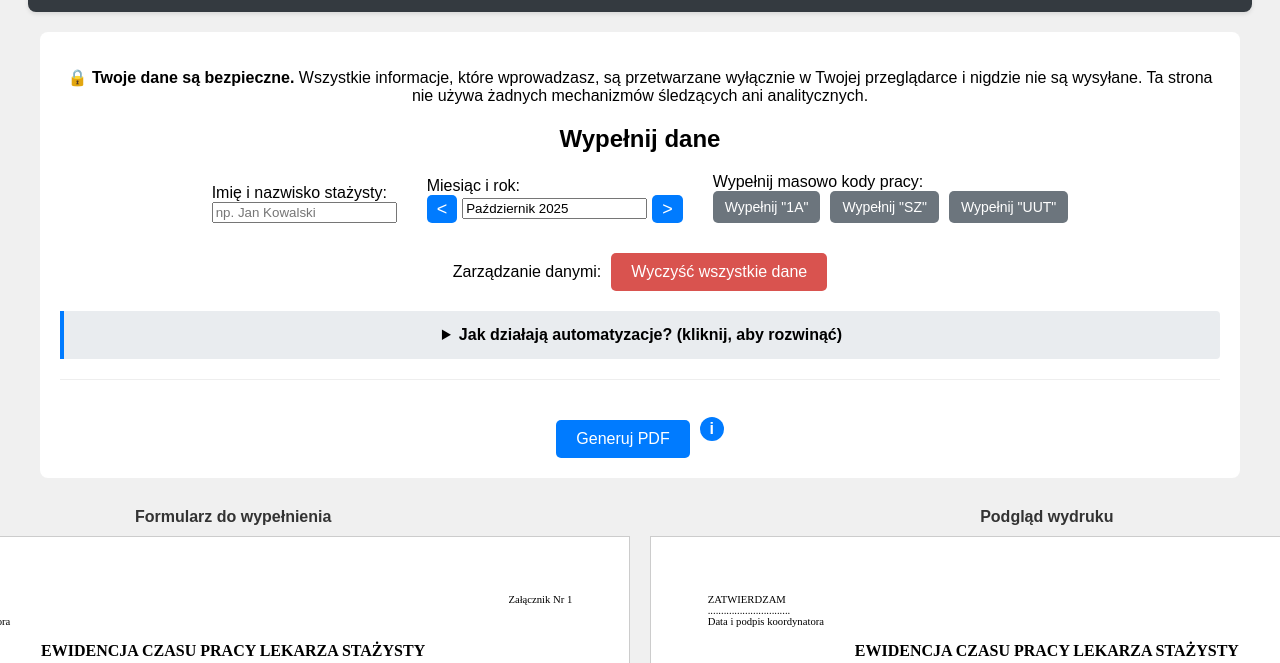
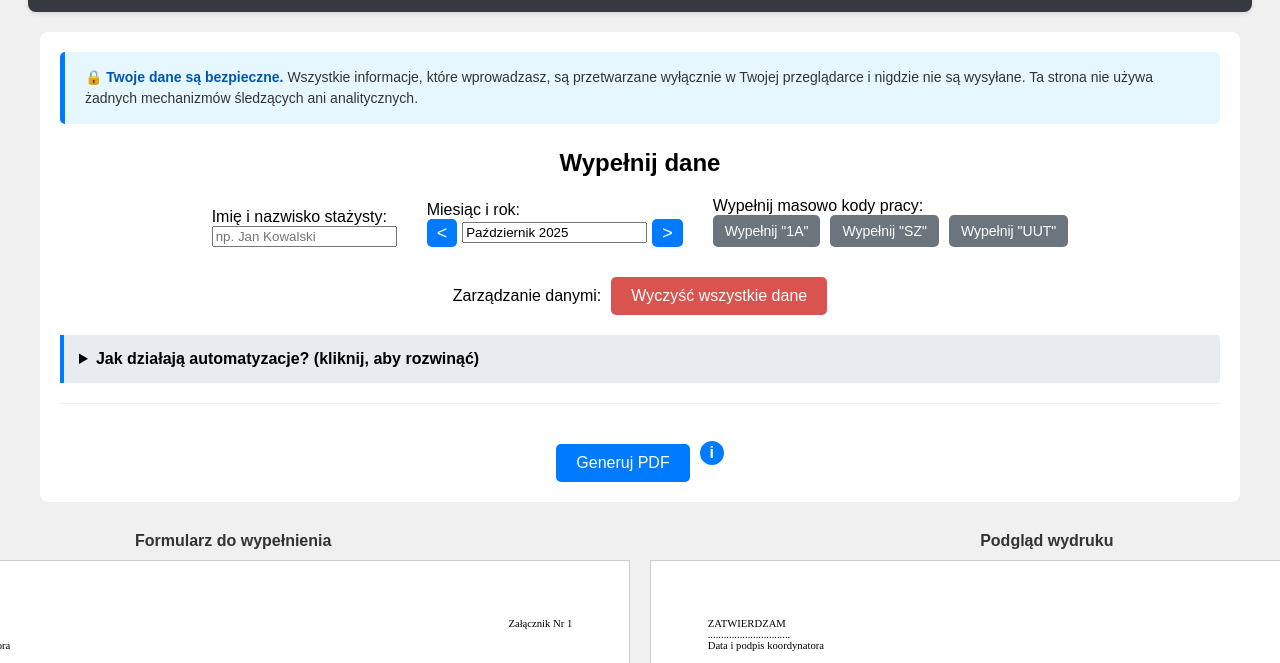
Before and after one commit to afnbabfA/GenEwidencjiLS2025, a plain HTML site: page index.html in a window 1280 px wide. Shown: the part 74-737 px from the top of the page. Drawn offline with nearby package versions, Linux system fonts and the light colour scheme.

Commit message:
Update style.css

```diff
--- a/style.css
+++ b/style.css
@@ -12,6 +12,32 @@ body {
     background-color: #fff;
     border-radius: 8px;
     box-sizing: border-box;
+    /* Usunięto text-align: center; */
+}
+
+/* === STYLE DLA NOTATKI O PRYWATNOŚCI === */
+.privacy-notice {
+    background-color: #e6f7ff; /* Jasnoniebieskie tło */
+    border-left: 5px solid #007bff; /* Niebieska krawędź akcentująca */
+    padding: 15px 20px;
+    margin-bottom: 25px; /* Odstęp od kontrolek poniżej */
+    border-radius: 5px;
+    text-align: left; /* Wyrównanie do lewej dla lepszej czytelności */
+}
+
+.privacy-notice p {
+    margin: 0;
+    font-size: 14px;
+    color: #333;
+    line-height: 1.5;
+}
+
+.privacy-notice strong {
+    color: #0056b3; /* Ciemniejszy niebieski dla nagłówka */
+}
+
+
+.ui-container h2 {
     text-align: center;
 }
 
@@ -236,6 +262,7 @@ button:hover { background-color: #0056b3; }
     padding: 15px;
     margin-top: 20px;
     border-radius: 0 4px 4px 0;
+    text-align: left;
 }
 
 .explanation-box h4 {
```
